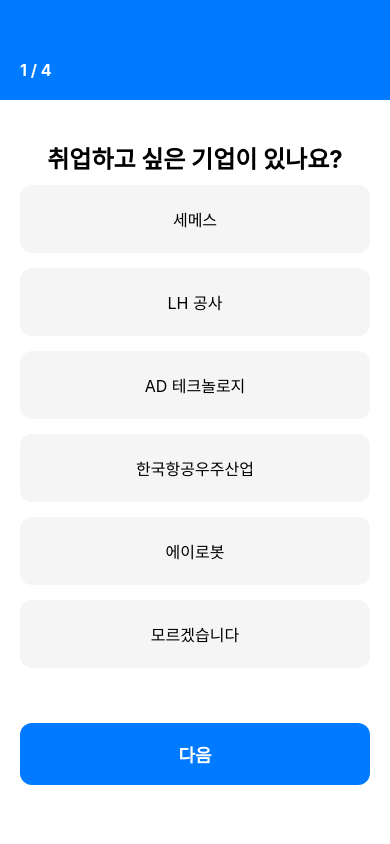
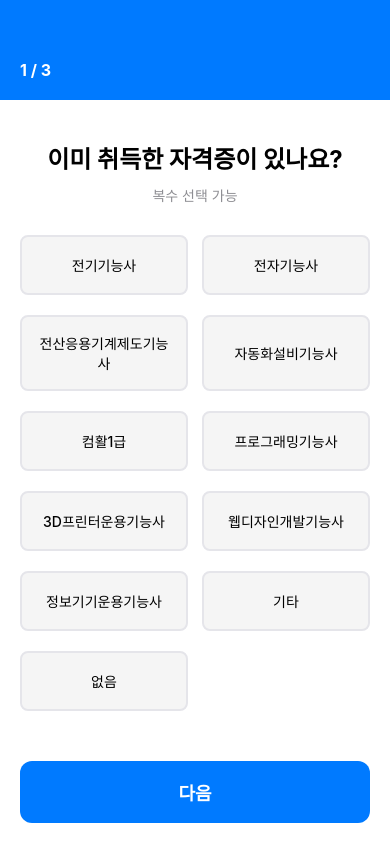
Before and after one commit to jyqaz7548/CertBuddy, a React Native app in the folder frontend/: screen /Tutorial in a window 390 px wide. Built offline with nearby package versions, Linux system fonts and the light colour scheme.

Commit message:
튜토리얼 수정

```diff
--- a/frontend/src/navigation/MainNavigator.js
+++ b/frontend/src/navigation/MainNavigator.js
@@ -22,6 +22,11 @@
         name="HomeMain"
         component={HomeScreen}
         options={{ title: '홈' }}
+      />
+      <Stack.Screen
+        name="DaySelect"
+        component={DaySelectScreen}
+        options={{ title: '일차 선택' }}
       />
       <Stack.Screen
         name="Question"
--- a/frontend/src/screens/Learning/LearningScreen.js
+++ b/frontend/src/screens/Learning/LearningScreen.js
@@ -3,17 +3,28 @@
 import { useAuth } from '../../store/AuthContext';
 import { useFocusEffect } from '@react-navigation/native';
 import { questionService } from '../../services/questionService';
+import AsyncStorage from '@react-native-async-storage/async-storage';
 
 export default function LearningScreen({ route, navigation }) {
   const { user } = useAuth();
   const [certifications, setCertifications] = useState([]);
   const [progressMap, setProgressMap] = useState({});
   const [loading, setLoading] = useState(true);
+  const [priorityCertIds, setPriorityCertIds] = useState([]); // 우선 표시할 자격증 ID 목록
+
 
   // 자격증 목록 및 학습률 로드
   const loadCertifications = async () => {
     try {
       setLoading(true);
+
+      // 우선 자격증 ID 목록 로드
+      const desiredCertsStr = await AsyncStorage.getItem('desiredCertifications');
+      let priorityIds = [];
+      if (desiredCertsStr) {
+        priorityIds = JSON.parse(desiredCertsStr);
+        setPriorityCertIds(priorityIds);
+      }
 
       // 문제가 있는 자격증 목록 가져오기
       const availableCerts = await questionService.getAvailableCertifications();
@@ -29,7 +40,22 @@
 
       const certsWithProgress = await Promise.all(progressPromises);
 
-      setCertifications(availableCerts);
+      // 우선 자격증을 상단에 배치
+      const priorityCerts = [];
+      const otherCerts = [];
+
+      certsWithProgress.forEach(({ cert, progress }) => {
+        if (priorityIds.includes(cert.id)) {
+          priorityCerts.push({ cert, progress });
+        } else {
+          otherCerts.push({ cert, progress });
+        }
+      });
+
+      // 우선 자격증을 먼저, 나머지를 나중에 배치
+      const sortedCerts = [...priorityCerts, ...otherCerts];
+
+      setCertifications(sortedCerts.map(({ cert }) => cert));
 
       // 학습률 맵 생성
       const progressObj = {};
@@ -83,18 +109,44 @@
           </View>
         ) : (
           <View style={styles.certList}>
-            {certifications.map((cert) => {
+            {priorityCertIds.length > 0 && (
+              <View style={styles.sectionContainer}>
+                <Text style={styles.sectionTitle}>취득하고 싶은 자격증</Text>
+              </View>
+            )}
+            {certifications.map((cert, index) => {
               const progress = progressMap[cert.id] || 0;
+              const isPriority = priorityCertIds.includes(cert.id);
+
+              // 첫 번째 일반 자격증 앞에 섹션 구분선 표시
+              const isFirstNonPriority = !isPriority &&
+                                         index > 0 &&
+                                         priorityCertIds.includes(certifications[index - 1]?.id);
 
               return (
+                <View key={cert.id}>
+                  {isFirstNonPriority && (
+                    <View style={styles.sectionContainer}>
+                      <Text style={styles.sectionTitle}>다른 자격증</Text>
+                    </View>
+                  )}
                   <TouchableOpacity
-                  key={cert.id}
-                  style={styles.certCard}
+                    style={[
+                      styles.certCard,
+                      isPriority && styles.priorityCertCard
+                    ]}
                     onPress={() => handleSelectCertification(cert)}
                     activeOpacity={0.7}
                   >
                     <View style={styles.certCardContent}>
+                      <View style={styles.certNameContainer}>
                         <Text style={styles.certName}>{cert.name}</Text>
+                        {isPriority && (
+                          <View style={styles.priorityBadge}>
+                            <Text style={styles.priorityBadgeText}>우선</Text>
+                          </View>
+                        )}
+                      </View>
                       <View style={styles.progressContainer}>
                         <View style={styles.progressBarContainer}>
                           <View
@@ -111,6 +163,7 @@
                       <Text style={styles.arrow}>›</Text>
                     </View>
                   </TouchableOpacity>
+                </View>
               );
             })}
           </View>
@@ -218,4 +271,35 @@
     color: '#C7C7CC',
     fontWeight: '300',
   },
+  sectionContainer: {
+    marginTop: 20,
+    marginBottom: 12,
+    paddingHorizontal: 4,
+  },
+  sectionTitle: {
+    fontSize: 16,
+    fontWeight: 'bold',
+    color: '#007AFF',
+  },
+  priorityCertCard: {
+    borderWidth: 2,
+    borderColor: '#007AFF',
+  },
+  certNameContainer: {
+    flexDirection: 'row',
+    alignItems: 'center',
+    marginBottom: 8,
+    gap: 8,
+  },
+  priorityBadge: {
+    backgroundColor: '#007AFF',
+    paddingHorizontal: 8,
+    paddingVertical: 2,
+    borderRadius: 4,
+  },
+  priorityBadgeText: {
+    color: '#fff',
+    fontSize: 11,
+    fontWeight: 'bold',
+  },
 });
--- a/frontend/src/screens/Tutorial/TutorialScreen.js
+++ b/frontend/src/screens/Tutorial/TutorialScreen.js
@@ -14,99 +14,79 @@
 export default function TutorialScreen({ navigation }) {
   const { user } = useAuth();
   const [step, setStep] = useState(1);
-  const [selectedCompany, setSelectedCompany] = useState(null);
-  const [selectedCertifications, setSelectedCertifications] = useState([]);
-  const [recommendedCert, setRecommendedCert] = useState(null);
+  const [acquiredCertifications, setAcquiredCertifications] = useState([]); // 취득한 자격증
+  const [desiredCertifications, setDesiredCertifications] = useState([]); // 취득하고 싶은 자격증
 
-  const companies = mockData.companies;
   const certifications = mockData.tutorialCertifications;
 
-  // Step 1: 기업 선택
-  const handleCompanySelect = (companyId) => {
-    setSelectedCompany(companyId);
+  // Step 1: 취득한 자격증 선택
+  const handleAcquiredCertToggle = (certId) => {
+    if (certId === 14) {
+      // "없음"은 단독 선택
+      setAcquiredCertifications([14]);
+    } else {
+      // 다른 자격증 선택 시 "없음" 제거
+      const filtered = acquiredCertifications.filter((id) => id !== 14);
+      if (filtered.includes(certId)) {
+        setAcquiredCertifications(filtered.filter((id) => id !== certId));
+      } else {
+        setAcquiredCertifications([...filtered, certId]);
+      }
+    }
   };
 
   const handleNextStep1 = () => {
-    if (!selectedCompany) {
-      Alert.alert('알림', '기업을 선택해주세요.');
+    // "없음"을 선택하지 않았고 아무것도 선택하지 않은 경우
+    if (acquiredCertifications.length === 0) {
+      Alert.alert('알림', '취득한 자격증을 선택해주세요. (없으면 "없음" 선택)');
       return;
     }
     setStep(2);
   };
 
-  // Step 2: 자격증 선택
-  const handleCertificationToggle = (certId) => {
-    if (certId === 6) {
-      // "모르겠습니다"는 단독 선택
-      setSelectedCertifications([6]);
+  // Step 2: 취득하고 싶은 자격증 선택
+  const handleDesiredCertToggle = (certId) => {
+    if (certId === 14) {
+      // "없음"은 단독 선택
+      setDesiredCertifications([14]);
     } else {
-      // 다른 자격증 선택 시 "모르겠습니다" 제거
-      const filtered = selectedCertifications.filter((id) => id !== 6);
+      // 다른 자격증 선택 시 "없음" 제거
+      const filtered = desiredCertifications.filter((id) => id !== 14);
       if (filtered.includes(certId)) {
-        setSelectedCertifications(filtered.filter((id) => id !== certId));
+        setDesiredCertifications(filtered.filter((id) => id !== certId));
       } else {
-        setSelectedCertifications([...filtered, certId]);
+        setDesiredCertifications([...filtered, certId]);
       }
     }
   };
 
   const handleNextStep2 = () => {
-    if (selectedCertifications.length === 0) {
-      Alert.alert('알림', '자격증을 선택해주세요.');
+    // "없음"을 선택하지 않았고 아무것도 선택하지 않은 경우
+    if (desiredCertifications.length === 0) {
+      Alert.alert('알림', '취득하고 싶은 자격증을 선택해주세요. (없으면 "없음" 선택)');
       return;
     }
-
-    // Step 3 분기 처리
-    const isCompanyUnknown = selectedCompany === 6;
-    const isCertUnknown = selectedCertifications.includes(6);
-
-    if (isCompanyUnknown && isCertUnknown) {
-      // 자동 추천 화면으로
     setStep(3);
-      loadRecommendedCertifications();
-    } else {
-      // Step 4로 바로 이동
-      setStep(4);
-    }
   };
 
-  // Step 3: 자동 추천
-  const loadRecommendedCertifications = () => {
-    if (!user?.department || !user?.grade) return;
-
-    const stats =
-      mockData.departmentCertStats[user.department]?.[user.grade] || [];
-    if (stats.length > 0) {
-      setRecommendedCert(stats[0]); // 첫 번째 추천 자격증
-    }
-  };
-
-  const handleRecommendedCertSelect = (certId) => {
-    setRecommendedCert({ certificationId: certId });
-    setStep(4);
-  };
-
-  // Step 4: 학습 시작
+  // Step 3: 학습 시작
   const handleCompleteTutorial = async () => {
     try {
       // 튜토리얼 완료 여부 저장
       await AsyncStorage.setItem('tutorialCompleted', 'true');
 
-      // 선택된 기업 정보 저장 (나중에 선배 자격증 추천에 사용)
-      if (selectedCompany && selectedCompany !== 6) {
-        await AsyncStorage.setItem('selectedCompanyId', selectedCompany.toString());
+      // 취득한 자격증 저장 (없음 제외)
+      const acquired = acquiredCertifications.filter(id => id !== 14);
+      if (acquired.length > 0) {
+        await AsyncStorage.setItem('acquiredCertifications', JSON.stringify(acquired));
       }
 
-      // 선택된 자격증을 주 학습 자격증으로 설정
-      let mainCertId = null;
-      if (step === 3 && recommendedCert) {
-        mainCertId = recommendedCert.certificationId;
-      } else if (selectedCertifications.length > 0 && !selectedCertifications.includes(6)) {
-        mainCertId = selectedCertifications[0]; // 첫 번째 선택 자격증
-      }
-
-      if (mainCertId) {
-        await AsyncStorage.setItem('mainCertificationId', mainCertId.toString());
+      // 취득하고 싶은 자격증 저장 (없음 제외)
+      const desired = desiredCertifications.filter(id => id !== 14);
+      if (desired.length > 0) {
+        await AsyncStorage.setItem('desiredCertifications', JSON.stringify(desired));
+        // 첫 번째 취득하고 싶은 자격증을 우선 표시용으로 저장
+        await AsyncStorage.setItem('priorityCertificationId', desired[0].toString());
       }
 
       // 홈 화면으로 이동
@@ -117,31 +97,36 @@
     }
   };
 
-  // Step 1 렌더링
+  // Step 1 렌더링: 취득한 자격증 선택
   const renderStep1 = () => {
     return (
       <View style={styles.stepContainer}>
-        <Text style={styles.question}>취업하고 싶은 기업이 있나요?</Text>
+        <Text style={styles.question}>이미 취득한 자격증이 있나요?</Text>
+        <Text style={styles.subtitle}>복수 선택 가능</Text>
         <ScrollView style={styles.optionsContainer}>
-          {companies.map((company) => (
+          <View style={styles.gridContainer}>
+            {certifications.map((cert) => (
               <TouchableOpacity
-              key={company.id}
+                key={cert.id}
                 style={[
-                styles.optionButton,
-                selectedCompany === company.id && styles.optionButtonSelected,
+                  styles.certBox,
+                  acquiredCertifications.includes(cert.id) &&
+                    styles.certBoxSelected,
                 ]}
-              onPress={() => handleCompanySelect(company.id)}
+                onPress={() => handleAcquiredCertToggle(cert.id)}
               >
                 <Text
                   style={[
-                  styles.optionText,
-                  selectedCompany === company.id && styles.optionTextSelected,
+                    styles.certBoxText,
+                    acquiredCertifications.includes(cert.id) &&
+                      styles.certBoxTextSelected,
                   ]}
                 >
-                {company.name}
+                  {cert.name}
                 </Text>
               </TouchableOpacity>
             ))}
+          </View>
         </ScrollView>
         <TouchableOpacity style={styles.nextButton} onPress={handleNextStep1}>
           <Text style={styles.nextButtonText}>다음</Text>
@@ -150,36 +135,38 @@
     );
   };
 
-  // Step 2 렌더링
+  // Step 2 렌더링: 취득하고 싶은 자격증 선택
   const renderStep2 = () => {
     return (
       <View style={styles.stepContainer}>
         <Text style={styles.question}>
-          관심 있거나 취득하고 싶은 자격증이 있나요?
+          취득하고 싶은 자격증이 있나요?
         </Text>
         <Text style={styles.subtitle}>복수 선택 가능</Text>
         <ScrollView style={styles.optionsContainer}>
+          <View style={styles.gridContainer}>
             {certifications.map((cert) => (
               <TouchableOpacity
                 key={cert.id}
                 style={[
-                styles.optionButton,
-                selectedCertifications.includes(cert.id) &&
-                  styles.optionButtonSelected,
+                  styles.certBox,
+                  desiredCertifications.includes(cert.id) &&
+                    styles.certBoxSelected,
                 ]}
-              onPress={() => handleCertificationToggle(cert.id)}
+                onPress={() => handleDesiredCertToggle(cert.id)}
               >
                 <Text
                   style={[
-                  styles.optionText,
-                  selectedCertifications.includes(cert.id) &&
-                    styles.optionTextSelected,
+                    styles.certBoxText,
+                    desiredCertifications.includes(cert.id) &&
+                      styles.certBoxTextSelected,
                   ]}
                 >
                   {cert.name}
                 </Text>
               </TouchableOpacity>
             ))}
+          </View>
         </ScrollView>
         <TouchableOpacity style={styles.nextButton} onPress={handleNextStep2}>
           <Text style={styles.nextButtonText}>다음</Text>
@@ -188,68 +175,14 @@
     );
   };
 
-  // Step 3 렌더링 (자동 추천)
+  // Step 3 렌더링 (학습 시작)
   const renderStep3 = () => {
-    const stats =
-      mockData.departmentCertStats[user?.department]?.[user?.grade] || [];
-
-    return (
-      <View style={styles.stepContainer}>
-        <Text style={styles.question}>
-          같은 학과 친구들은 이런 자격증을{'\n'}가장 많이 준비하고 있어요
-        </Text>
-        <ScrollView style={styles.optionsContainer}>
-          {stats.map((stat) => (
-            <TouchableOpacity
-              key={stat.certificationId}
-              style={[
-                styles.recommendedOption,
-                recommendedCert?.certificationId === stat.certificationId &&
-                  styles.optionButtonSelected,
-              ]}
-              onPress={() => handleRecommendedCertSelect(stat.certificationId)}
-            >
-              <View style={styles.recommendedContent}>
-                <Text
-                  style={[
-                    styles.recommendedName,
-                    recommendedCert?.certificationId === stat.certificationId &&
-                      styles.optionTextSelected,
-                  ]}
-                >
-                  {stat.name}
-                </Text>
-                <Text style={styles.recommendedPercentage}>
-                  {stat.percentage}%
-                </Text>
-              </View>
-            </TouchableOpacity>
-          ))}
-        </ScrollView>
-        <TouchableOpacity
-          style={styles.nextButton}
-          onPress={() => {
-            if (recommendedCert) {
-              setStep(4);
-            } else {
-              Alert.alert('알림', '자격증을 선택해주세요.');
-            }
-          }}
-        >
-          <Text style={styles.nextButtonText}>다음</Text>
-        </TouchableOpacity>
-      </View>
-    );
-  };
-
-  // Step 4 렌더링 (학습 시작)
-  const renderStep4 = () => {
     return (
       <View style={styles.stepContainer}>
         <Text style={styles.question}>학습을 시작해볼까요?</Text>
         <View style={styles.infoBox}>
           <Text style={styles.infoText}>
-            선택한 자격증의 플래시카드가{'\n'}자동으로 생성되었어요
+            선택한 자격증의 문제를{'\n'}학습할 수 있어요
           </Text>
           <Text style={styles.infoSubtext}>
             하루 5~15분이면 충분해요
@@ -272,14 +205,13 @@
     <View style={styles.container}>
       <View style={styles.header}>
         <Text style={styles.stepIndicator}>
-          {step} / 4
+          {step} / 3
         </Text>
       </View>
       <ScrollView style={styles.content}>
         {step === 1 && renderStep1()}
         {step === 2 && renderStep2()}
         {step === 3 && renderStep3()}
-        {step === 4 && renderStep4()}
       </ScrollView>
     </View>
   );
@@ -325,6 +257,38 @@
     flex: 1,
     marginBottom: 20,
   },
+  gridContainer: {
+    flexDirection: 'row',
+    flexWrap: 'wrap',
+    justifyContent: 'space-between',
+    gap: 10,
+  },
+  certBox: {
+    width: '48%',
+    backgroundColor: '#F5F5F5',
+    borderRadius: 8,
+    padding: 16,
+    borderWidth: 2,
+    borderColor: '#E5E5EA',
+    minHeight: 60,
+    justifyContent: 'center',
+    alignItems: 'center',
+    marginBottom: 10,
+  },
+  certBoxSelected: {
+    backgroundColor: '#E3F2FD',
+    borderColor: '#007AFF',
+  },
+  certBoxText: {
+    fontSize: 14,
+    color: '#000',
+    textAlign: 'center',
+    fontWeight: '500',
+  },
+  certBoxTextSelected: {
+    color: '#007AFF',
+    fontWeight: 'bold',
+  },
   optionButton: {
     backgroundColor: '#F5F5F5',
     borderRadius: 12,
@@ -345,29 +309,6 @@
   optionTextSelected: {
     color: '#007AFF',
     fontWeight: 'bold',
-  },
-  recommendedOption: {
-    backgroundColor: '#F5F5F5',
-    borderRadius: 12,
-    padding: 20,
-    marginBottom: 15,
-    borderWidth: 2,
-    borderColor: 'transparent',
-  },
-  recommendedContent: {
-    flexDirection: 'row',
-    justifyContent: 'space-between',
-    alignItems: 'center',
-  },
-  recommendedName: {
-    fontSize: 16,
-    color: '#000',
-    flex: 1,
-  },
-  recommendedPercentage: {
-    fontSize: 18,
-    fontWeight: 'bold',
-    color: '#007AFF',
   },
   nextButton: {
     backgroundColor: '#007AFF',
--- a/frontend/src/services/mockData.js
+++ b/frontend/src/services/mockData.js
@@ -31,16 +31,19 @@
   { id: 6, name: '모르겠습니다' },
 ];
 
-// 튜토리얼용 자격증 목록
+// 튜토리얼용 자격증 목록 (취득한 자격증, 취득하고 싶은 자격증)
 const mockTutorialCertifications = [
+  { id: 2, name: '전기기능사' },
+  { id: 4, name: '전자기능사' },
+  { id: 9, name: '전산응용기계제도기능사' },
   { id: 1, name: '자동화설비기능사' },
-  { id: 2, name: '전기기능사' },
+  { id: 10, name: '컴활1급' },
   { id: 3, name: '프로그래밍기능사' },
-  { id: 4, name: '전자기능사' },
-  { id: 5, name: '컴활' },
-  { id: 6, name: '모르겠습니다' },
-  { id: 7, name: '프로그래밍기능사' },
+  { id: 11, name: '3D프린터운용기능사' },
+  { id: 12, name: '웹디자인개발기능사' },
   { id: 8, name: '정보기기운용기능사' },
+  { id: 13, name: '기타' },
+  { id: 14, name: '없음' },
 ];
 
 // 이름 모자이크 처리 함수 (성만 보이고 나머지는 OO로 표시)
@@ -81,6 +84,34 @@
     grade: 2,
     certifications: [7], // 프로그래밍기능사
   },
+  {
+    id: 5,
+    name: '유OO',
+    department: '로봇소프트웨어과',
+    grade: 2,
+    certifications: [], // 자격증 없음
+  },
+  {
+    id: 6,
+    name: '김OO',
+    department: '로봇소프트웨어과',
+    grade: 2,
+    certifications: [], // 자격증 없음
+  },
+  {
+    id: 7,
+    name: '한OO',
+    department: '로봇소프트웨어과',
+    grade: 2,
+    certifications: [], // 자격증 없음
+  },
+  {
+    id: 8,
+    name: '최OO',
+    department: '로봇소프트웨어과',
+    grade: 2,
+    certifications: [3, 2], // 프로그래밍기능사, 전기기능사
+  },
 ];
 
 // 친구 데이터를 기반으로 실제 통계 계산 함수
@@ -106,34 +137,63 @@
     const { department, grade, friends } = group;
     const totalFriends = friends.length;
 
-    // 각 자격증별로 몇 명이 가지고 있는지 카운트
-    const certCounts = {};
+    // 각 친구별로 보유한 자격증 이름 목록 (같은 이름은 하나로 통합)
+    const friendCertNames = {};
     friends.forEach(friend => {
+      friendCertNames[friend.id] = new Set();
       friend.certifications.forEach(certId => {
-        if (!certCounts[certId]) {
-          certCounts[certId] = 0;
+        const certInfo = mockTutorialCertifications.find(c => c.id === certId);
+        if (certInfo) {
+          friendCertNames[friend.id].add(certInfo.name);
         }
-        certCounts[certId]++;
       });
     });
 
-    // 퍼센테이지 계산
+    // 자격증 이름별로 몇 명이 가지고 있는지 카운트
+    const certCountsByName = {};
+    Object.values(friendCertNames).forEach(certNames => {
+      certNames.forEach(certName => {
+        if (!certCountsByName[certName]) {
+          certCountsByName[certName] = 0;
+        }
+        certCountsByName[certName]++;
+      });
+    });
+
+    // 퍼센테이지 계산 (이름 기준으로 통합)
     const gradeStats = [];
-    Object.keys(certCounts).forEach(certId => {
-      const count = certCounts[certId];
+    const processedNames = new Set(); // 이미 처리한 이름 추적
+    Object.keys(certCountsByName).forEach(certName => {
+      // 같은 이름이 이미 처리되었으면 스킵
+      if (processedNames.has(certName)) {
+        return;
+      }
+
+      const count = certCountsByName[certName];
       const percentage = Math.round((count / totalFriends) * 100);
-      const certInfo = mockTutorialCertifications.find(c => c.id === parseInt(certId));
+      // 가장 작은 ID를 대표 ID로 사용 (일관성 유지)
+      const certInfo = mockTutorialCertifications.find(c => c.name === certName);
       if (certInfo) {
         gradeStats.push({
-          certificationId: parseInt(certId),
-          name: certInfo.name,
+          certificationId: certInfo.id,
+          name: certName,
           percentage: percentage,
         });
+        processedNames.add(certName);
       }
     });
 
     // 퍼센테이지 순으로 정렬
     gradeStats.sort((a, b) => b.percentage - a.percentage);
+
+    // 디버깅 로그
+    if (department === '로봇소프트웨어과' && grade === 2) {
+      console.log('calculateDepartmentStats - 로봇소프트웨어과 2학년:');
+      console.log('  - 친구 수:', totalFriends);
+      console.log('  - 친구별 자격증:', friendCertNames);
+      console.log('  - 이름별 카운트:', certCountsByName);
+      console.log('  - 최종 결과:', gradeStats);
+    }
 
     // stats에 저장
     if (!stats[department]) {
@@ -183,23 +243,7 @@
       { certificationId: 1, name: '자동화설비기능사', percentage: 12 },
     ],
   },
-  '로봇소프트웨어과': {
-    1: [
-      { certificationId: 3, name: '프로그래밍기능사', percentage: 40 },
-      { certificationId: 7, name: '프로그래밍기능사', percentage: 30 },
-      { certificationId: 5, name: '컴활', percentage: 20 },
-    ],
-    2: [
-      { certificationId: 8, name: '정보기기운용기능사', percentage: 67 },
-      { certificationId: 7, name: '프로그래밍기능사', percentage: 67 },
-      { certificationId: 3, name: '프로그래밍기능사', percentage: 33 },
-    ],
-    3: [
-      { certificationId: 3, name: '프로그래밍기능사', percentage: 45 },
-      { certificationId: 7, name: '프로그래밍기능사', percentage: 30 },
-      { certificationId: 5, name: '컴활', percentage: 15 },
-    ],
-  },
+  // '로봇소프트웨어과'는 calculateDepartmentStats()로 계산된 값 사용
   '로봇정보통신과': {
     1: [
       { certificationId: 4, name: '전자기능사', percentage: 40 },
@@ -228,12 +272,14 @@
 };
 
 // 친구 데이터 기반으로 실제 통계 계산 및 병합
+// 계산된 통계가 우선되도록 덮어쓰기
 const calculatedStats = calculateDepartmentStats();
 Object.keys(calculatedStats).forEach(dept => {
   if (!mockDepartmentCertStats[dept]) {
     mockDepartmentCertStats[dept] = {};
   }
   Object.keys(calculatedStats[dept]).forEach(grade => {
+    // 계산된 통계로 덮어쓰기 (하드코딩된 값보다 우선)
     mockDepartmentCertStats[dept][grade] = calculatedStats[dept][grade];
   });
 });
```
Also changed, not shown: frontend/src/screens/Home/HomeScreen.js (+5 -4 lines), frontend/src/services/mockApiService.js (+36 -36 lines). Lines whose indentation alone changed are shown as unchanged.
